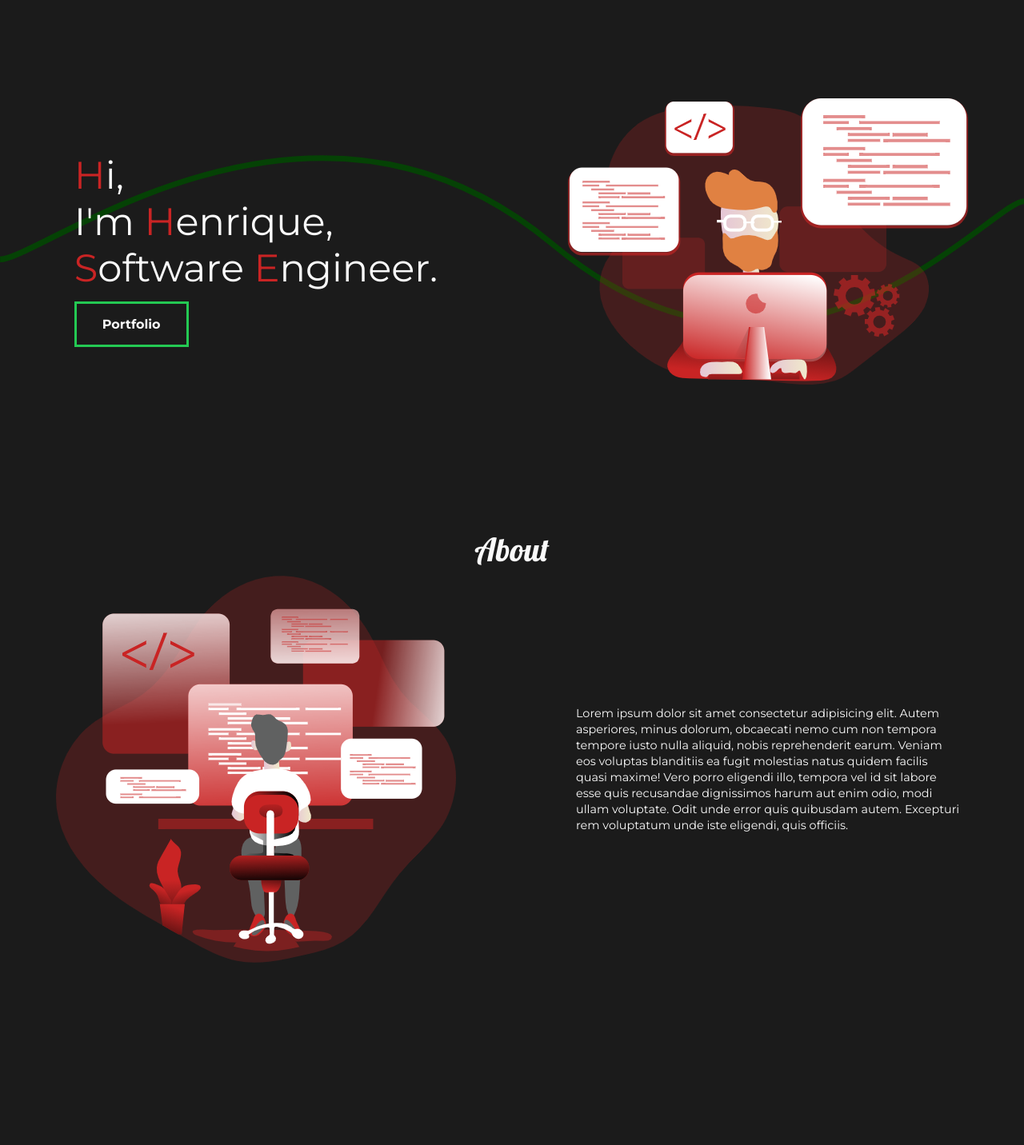
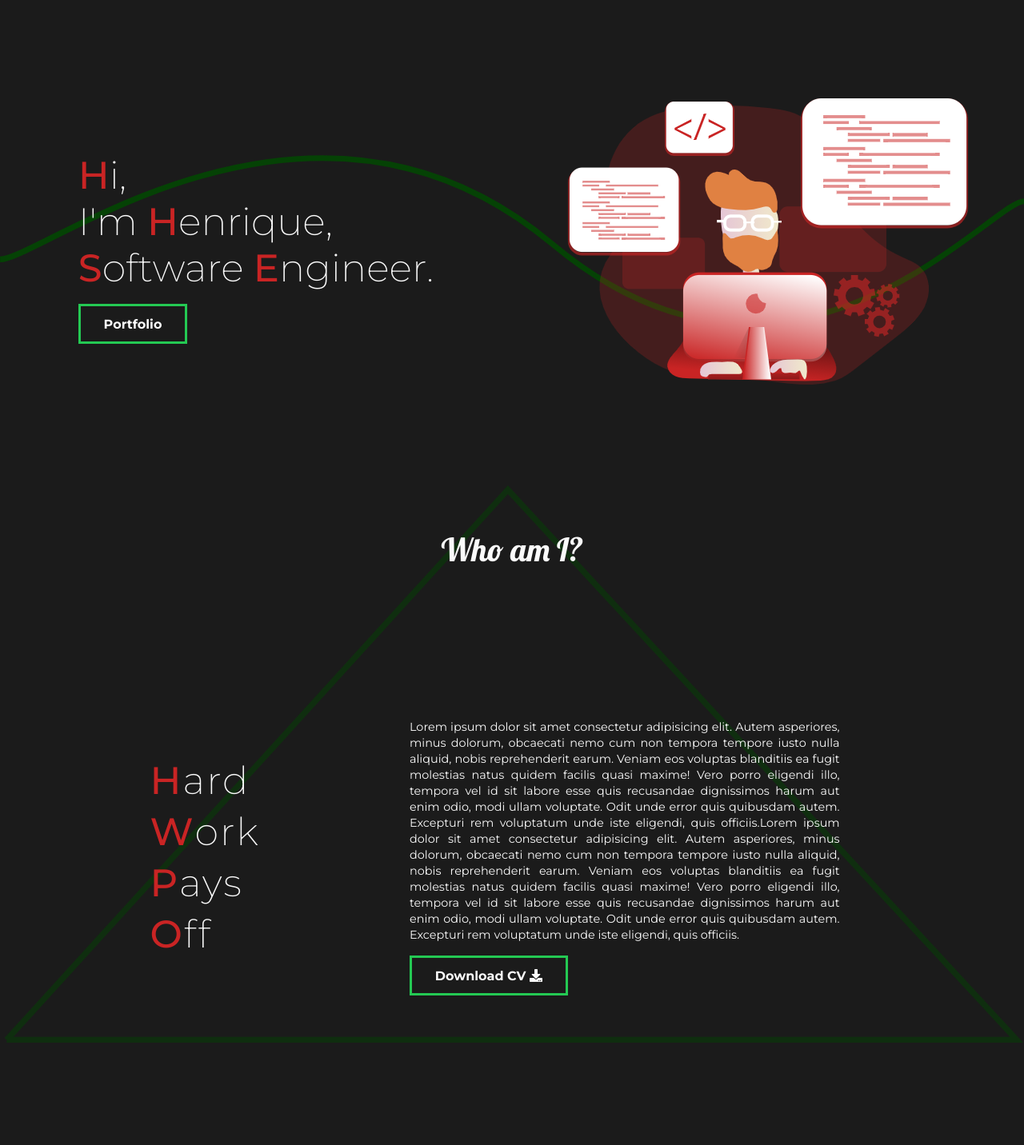
Before and after one commit to Henriqueperoni/henrique-peroni, a Django app: page / in a window 1280 px wide. Shown: the part 138-1570 px from the top of the page at 80% size. Before the commit the page ends 1342 px from the top, so only its background shows below. Run offline with Django 3.2, Linux system fonts and the light colour scheme; some libraries are stand-ins or nearby versions.

Commit message:
Add content and animations to about section

```diff
--- a/home/static/home/css/home.css
+++ b/home/static/home/css/home.css
@@ -12,19 +12,13 @@
 }
 .red-text {
     color: var(--red);
-    font-weight: bolder;
-}
-
-.intro-image {
-    width: 50%;
-    display: flex;
-    justify-content: center;
+    font-weight: 500;
 }
 
 h2 {
     color: var(--off-white);
     font-size: 3rem;
-    font-weight: lighter;
+    font-weight: 200;
 }
 
 .hide {
@@ -36,7 +30,13 @@ h2 {
     display: inline-block;
 }
 
-.intro svg {
+.intro-image {
+    width: 50%;
+    display: flex;
+    justify-content: center;
+}
+
+svg {
     position: absolute;
     left: 0;
     z-index: -1;
@@ -51,33 +51,16 @@ h2 {
     margin-bottom: 2rem;
 }
 
-.btn-portfolio {
-    font-weight: bold;
-    font-size: 1rem;
-    margin-top: 1rem;
-    padding: 1rem 2rem;
-    border: 3px solid var(--green);
-    background: transparent;
-    color: var(--off-white);
-    transition: all .5s ease;
-    text-decoration: none;
-    cursor: pointer;
-    opacity: 0;
-}
-
-.btn-portfolio:hover {
-    background: var(--bg-grey);
-}
-
 /* About */
 .about-container {
     display: flex;
     justify-content: center;
     align-items: center;
-    margin-bottom: 5rem;
+    min-height: 90vh;
+    position: relative;
 }
 
-.about h2{
+.about > h2{
     display: flex;
     justify-content: center;
 }
@@ -85,17 +68,35 @@ h2 {
 .about-text {
     color: var(--off-white);
     display: flex;
+    flex-direction: column;
     justify-content: center;
-    width: 50%;
+    width: 60%;
 }
 
 .about-text p {
-    width: 75%;
+    width: 70%;
     line-height: 1.25rem;
+    text-align: justify;
 }
 
-.about-img {
+.hard-work {
+    width: 40%;
     display: flex;
-    justify-content: center;
-    width: 50%;
+    flex-direction: column;
+    align-items: center;
 }
+
+.hard-work h2 {
+    letter-spacing: 2px;
+    line-height: 4rem;
+}
+
+.about-container svg {
+    max-height: 100%;
+    bottom: 8rem;
+}
+
+.path-polygon {
+    stroke-dasharray: 5500;
+    stroke-dashoffset: 0;
+}
--- a/home/static/home/js/home.js
+++ b/home/static/home/js/home.js
@@ -7,10 +7,21 @@ introAnim.fromTo(
   { transform: 'scale(1)', opacity: 1, duration: 1 },
   "=-1"
 );
-introAnim.to(".btn-portfolio", { opacity: 1, duration: 0.5 }, "=-0.3");
+introAnim.to(".btn", { opacity: 1, duration: 0.5 }, "=-0.3");
 introAnim.fromTo(
   ".path",
   { strokeDashoffset: 2000, opacity: 0 },
   { strokeDashoffset: 0, opacity: 1, duration: 0.8 },
   "=-1.5"
 );
+
+const showAbout = gsap.timeline({
+    scrollTrigger: {
+        trigger: ".about-text",
+        start: "top bottom",
+    }
+})
+
+showAbout.from(".hard-work-wrapper h2", {opacity: 0, x: -250, duration: 1, stagger: 0.3})
+showAbout.from(".about-text", {opacity: 0, x: 100, duration: 1}, "=-1")
+showAbout.from(".path-polygon", {strokeDashoffset: 5500, duration: 4 }, "=-1")
--- a/home/templates/home/index.html
+++ b/home/templates/home/index.html
@@ -19,7 +19,7 @@
                     <h2 class="hide">
                         <span class="greeting"><span class="red-text">S</span>oftware <span class="red-text">E</span>ngineer.</span>
                     </h2>
-                    <a class="btn-portfolio" href="">Portfolio</a>
+                    <a class="btn" href="">Portfolio</a>
                 </div>
             </div>
             <div class="intro-image">
@@ -33,17 +33,33 @@
 
     <section>
         <div class="about">
-            <h2 class="heading">About</h2>
+            <h2 class="heading">Who am I?</h2>
+            <div>
                 <div class="about-container">
-                <div class="about-img">
-                    <img src="{{ MEDIA_URL }}coding3.png" alt="Coding">
+                    <div class="hard-work">
+                        <!-- <img src="{{ MEDIA_URL }}coding3.png" alt="Coding"> -->
+                        <div class="hard-work-wrapper">
+                            <h2><span class="red-text">H</span>ard</h2>
+                            <h2><span class="red-text">W</span>ork</h2>
+                            <h2><span class="red-text">P</span>ays</h2>
+                            <h2><span class="red-text">O</span>ff</h2>
+                        </div>
                     </div>
                     <div class="about-text">
                         <p>Lorem ipsum dolor sit amet consectetur adipisicing elit. Autem asperiores, minus dolorum, obcaecati nemo cum non
                             tempora tempore iusto nulla aliquid, nobis reprehenderit earum. Veniam eos voluptas blanditiis ea fugit
                             molestias natus quidem facilis quasi maxime! Vero porro eligendi illo, tempora vel id sit labore esse quis
                             recusandae dignissimos harum aut enim odio, modi ullam voluptate. Odit unde error quis quibusdam autem.
+                            Excepturi rem voluptatum unde iste eligendi, quis officiis.Lorem ipsum dolor sit amet consectetur adipisicing elit. Autem asperiores, minus dolorum, obcaecati nemo cum non
+                            tempora tempore iusto nulla aliquid, nobis reprehenderit earum. Veniam eos voluptas blanditiis ea fugit
+                            molestias natus quidem facilis quasi maxime! Vero porro eligendi illo, tempora vel id sit labore esse quis
+                            recusandae dignissimos harum aut enim odio, modi ullam voluptate. Odit unde error quis quibusdam autem.
                             Excepturi rem voluptatum unde iste eligendi, quis officiis.</p>
+                        <a class="btn" href="">Download CV <i class="fas fa-download"></i></a>
+                    </div>
+                    <svg class="path-polygon" viewbox="0 0 1733 944" fill="none" xmlns="http://www.w3.org/2000/svg">
+                        <path d="M11.3145 939L859.528 7.39631L1720.62 939H11.3145Z" stroke="#054205" stroke-opacity="0.5" stroke-width="10"/>
+                    </svg>
                 </div>
             </div>
         </div>
--- a/static/css/base.css
+++ b/static/css/base.css
@@ -13,15 +13,35 @@
     --off-white: #fafafa;
 }
 
+body {
+    background: var(--bg-black);
+    font-family: 'Montserrat',sans-serif;
+    font-size: 0.9rem;
+    overflow-x: hidden;
+}
+
 .heading {
     font-family: "Lobster",cursive;
     font-size: 2.5rem;
 }
 
-body {
-    background: var(--bg-black);
-    font-family: 'Montserrat',sans-serif;
-    font-size: 0.9rem;
+.btn {
+    font-weight: bold;
+    font-size: 1rem;
+    margin-top: 1rem;
+    padding: 0.8rem 1.8rem;
+    width: fit-content;
+    border: 3px solid var(--green);
+    background: transparent;
+    color: var(--off-white);
+    opacity: 0;
+    text-decoration: none;
+    transition: all .5s ease;
+    cursor: pointer;
+}
+
+.btn:hover {
+    background: var(--bg-grey);
 }
 
 /* Navbar */
--- a/templates/base.html
+++ b/templates/base.html
@@ -17,8 +17,12 @@
     {% block corecss %}
     <link rel="stylesheet" href="{% static 'css/base.css' %}">
     <link
-      href="https://fonts.googleapis.com/css2?family=Montserrat:wght@400;700&family=Lobster&display=swap"
+      href="https://fonts.googleapis.com/css2?family=Montserrat:wght@200;300;400;500;700&family=Lobster&display=swap"
       rel="stylesheet"
+    />
+    <link
+      rel="stylesheet"
+      href="https://cdnjs.cloudflare.com/ajax/libs/font-awesome/5.13.0/css/all.min.css"
     />
     {% endblock %}
 
@@ -52,7 +56,8 @@
 
         <!-- JS block -->
         {% block corejs %}
-            <script src="https://cdnjs.cloudflare.com/ajax/libs/gsap/3.6.0/gsap.min.js"></script>
+            <script src="https://cdnjs.cloudflare.com/ajax/libs/gsap/3.6.1/gsap.min.js"></script>
+            <script src="https://cdnjs.cloudflare.com/ajax/libs/gsap/3.6.1/ScrollTrigger.min.js"></script>
             <script type="text/javascript" src="{% static 'js/script.js' %}"></script>
         {% endblock %}
         <!-- Extra JS -->
```
Also changed, not shown: media/Polygon.svg (added). Lines whose indentation alone changed are shown as unchanged.
